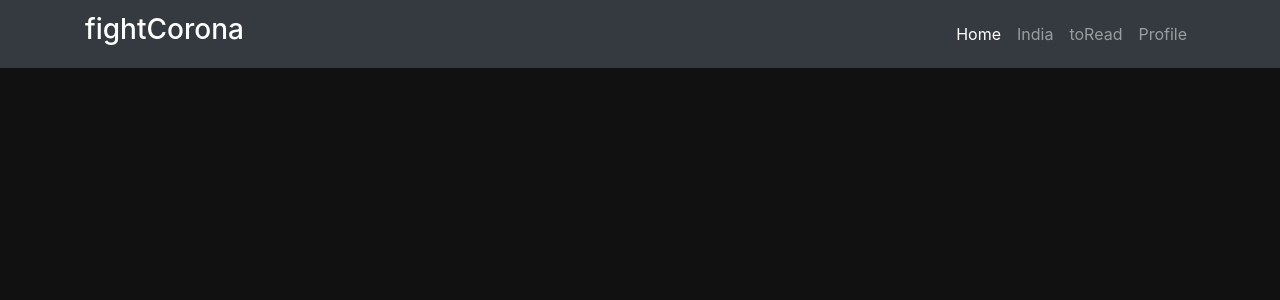
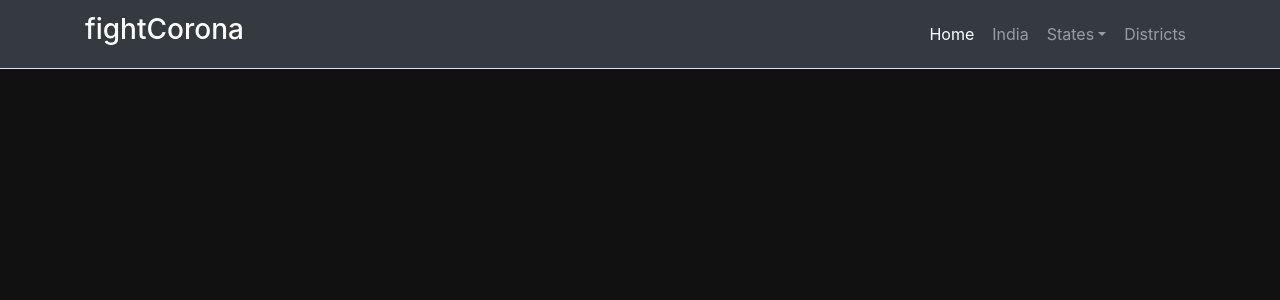
Before and after one commit to blackishgray/coronaDashBoard, a Django app: template templates/layout.html in a window 1280 px wide. Shown: the top 300 px of the page. Run offline with Django 3.2, Linux system fonts and the light colour scheme; the template is opened without the code that fills it: most values are stand-ins (such as "Sample title", 1, 10 or a date in 2020); parts of the project's set-up code (start-up, migrations or seed data) failed here and were passed over; some libraries are stand-ins or nearby versions.

Commit message:
Cases Done. Vaccine next

```diff
--- a/static/css/style.css
+++ b/static/css/style.css
@@ -2,16 +2,10 @@ body {
   background-color: rgb(17,  17, 17);
   color: #FFF;
 }
-/*@media screen and (prefers-color-scheme: light) {
-  body {
-    background-color: white;
-    color: black;
-  }
-}
-*/
 .card{
 	height: 100%;
 	width: 600px;
+  background-color: rgb(17, 17, 17);
 }
 
 .first-div{
@@ -25,3 +19,13 @@ body {
 h2{
 	color:white;
 }
+
+#drop-menu{
+  border: 1px solid;
+  background-color: darkgray;
+  color: white;
+}
+
+.dropdown-item{
+  height: 30px
+}
--- /dev/null
+++ b/static/scripts/main.js
@@ -0,0 +1,8 @@
+$(function(){
+let linkBtn = $('#drop-link')
+	console.log(linkBtn)
+	let dropMenu = $('#drop-menu')
+	linkBtn.mouseover(()=>{
+		dropMenu.css('display', 'block')
+	})
+})
--- a/templates/dash_demo.html
+++ b/templates/dash_demo.html
@@ -13,7 +13,7 @@
 		{% plotly_app name='total_cases_india_line_graph' ratio=1 %}
 	</div>
 	<hr>
-	<div class="row flex">
+	<div class="row flex india-div">
 		<div class="card col-md-6">
 			{% plotly_app name='india_plot' ratio=1 %}
 		</div>
--- a/templates/layout.html
+++ b/templates/layout.html
@@ -9,9 +9,9 @@
 	<script src="https://cdn.plot.ly/plotly-latest.min.js"></script>
 </head>
 <body>
-	<nav class="navbar navbar-expand-lg navbar-dark bg-dark static-top">
+	<nav class="navbar navbar-expand-lg navbar-dark bg-dark static-top nav-tabs">
 		<div class="container">
-			<a class="navbar-brand" href="">
+			<a class="navbar-brand" href="index">
 				<!-- <img src="{{baseURL}}/{'storytelling.png'}}" alt=""> -->
 				<h3>fightCorona</h3>
 			</a>
@@ -26,13 +26,18 @@
 						</a>
 					</li>
 					<li class="nav-item">
-						<a class="nav-link" href="figure">India</a>
+						<a class="nav-link" href="india" >India</a>
+					</li>
+					<li class="nav-item dropdown">
+						<a class="nav-link dropdown-toggle" data-toggle='dropdown' aria-haspopup='true' aria-expanded='false' href="states" id='drop-link'>States</a>
+						<div class="dropdown-menu" id="drop-menu">
+							<a class="dropdown-item" href="states">Cases</a>
+							<div class="dropdown-divider"></div>
+							<a class="dropdown-item" href="#">Vaccnination</a>
+						</div>
 					</li>
 					<li class="nav-item">
-						<a class="nav-link" href="new">toRead</a>
-					</li>
-					<li class="nav-item">
-						<a class="nav-link" href="#">Profile</a>
+						<a class="nav-link" href="#">Districts</a>
 					</li>
 				</ul>
 			</div>
@@ -48,5 +53,6 @@
 	<script src="https://cdnjs.cloudflare.com/ajax/libs/popper.js/1.12.9/umd/popper.min.js" integrity="sha384-ApNbgh9B+Y1QKtv3Rn7W3mgPxhU9K/ScQsAP7hUibX39j7fakFPskvXusvfa0b4Q" crossorigin="anonymous"></script>
 	<script src="https://maxcdn.bootstrapcdn.com/bootstrap/4.0.0/js/bootstrap.min.js" integrity="sha384-JZR6Spejh4U02d8jOt6vLEHfe/JQGiRRSQQxSfFWpi1MquVdAyjUar5+76PVCmYl" crossorigin="anonymous"></script>
 	<script src="https://code.jquery.com/jquery-3.6.0.min.js" integrity="sha256-/xUj+3OJU5yExlq6GSYGSHk7tPXikynS7ogEvDej/m4=" crossorigin="anonymous"></script>
+	<script type="text/javascript" src="{%static 'scripts/main.js'%}"></script>
 </body>
 </html>
--- a/website/dash_app/CoronaEDA2.py
+++ b/website/dash_app/CoronaEDA2.py
@@ -57,7 +57,7 @@ def daily_count_cases_india(status):
     else:
         clr = ['darkturquoise']
     fig = px.area(time_series, x='Date', y=status, template='plotly_dark', color_discrete_sequence=clr)
-    fig.update_layout(hovermode='x', hoverlabel=dict(
+    fig.update_layout(title="Daily Cases Reported in India", hovermode='x', hoverlabel=dict(
 #         bgcolor = 'white',
         font_size=18,
         font_family='Helvetica'
@@ -76,7 +76,7 @@ def daily_count_cases_india(status):
 #plot for recovery and death rate in India over the period of 1.5 years roughly
 def recovery_death_rate_india():
     fig = px.line(time_series, x='Date', y=['recovery rate', 'mortality rate'])
-    fig.update_layout(template='plotly_dark', hovermode='x', hoverlabel=dict(
+    fig.update_layout(title="Recovery and Mortality Rate in India through the Pandemic", template='plotly_dark', hovermode='x', hoverlabel=dict(
         font_size=18,
         font_family='helvetica',
     ), showlegend=False)
--- a/website/urls.py
+++ b/website/urls.py
@@ -5,6 +5,6 @@
 
 urlpatterns = [
 	path('', views.index, name='index'),
-	path('figure', views.home, name='home'),
-	path('new', views.new, name='new'),
+	path('india', views.india, name='india'),
+	path('states', views.states, name='states'),
 ]
--- a/website/views.py
+++ b/website/views.py
@@ -14,8 +14,8 @@ def index(request):
 	}
 	return render(request, 'index.html', context=context)
 
-def home(request):
+def india(request):
     return render(request, 'dash_demo.html')
 
-def new(request):
+def states(request):
     return render(request, 'dash_demo1.html')
```
Also changed, not shown: website/dash_app/dash_code.py (+1 -9 lines), static/images/1.jpg (added), static/images/4.jpg (added), 2 other files.
